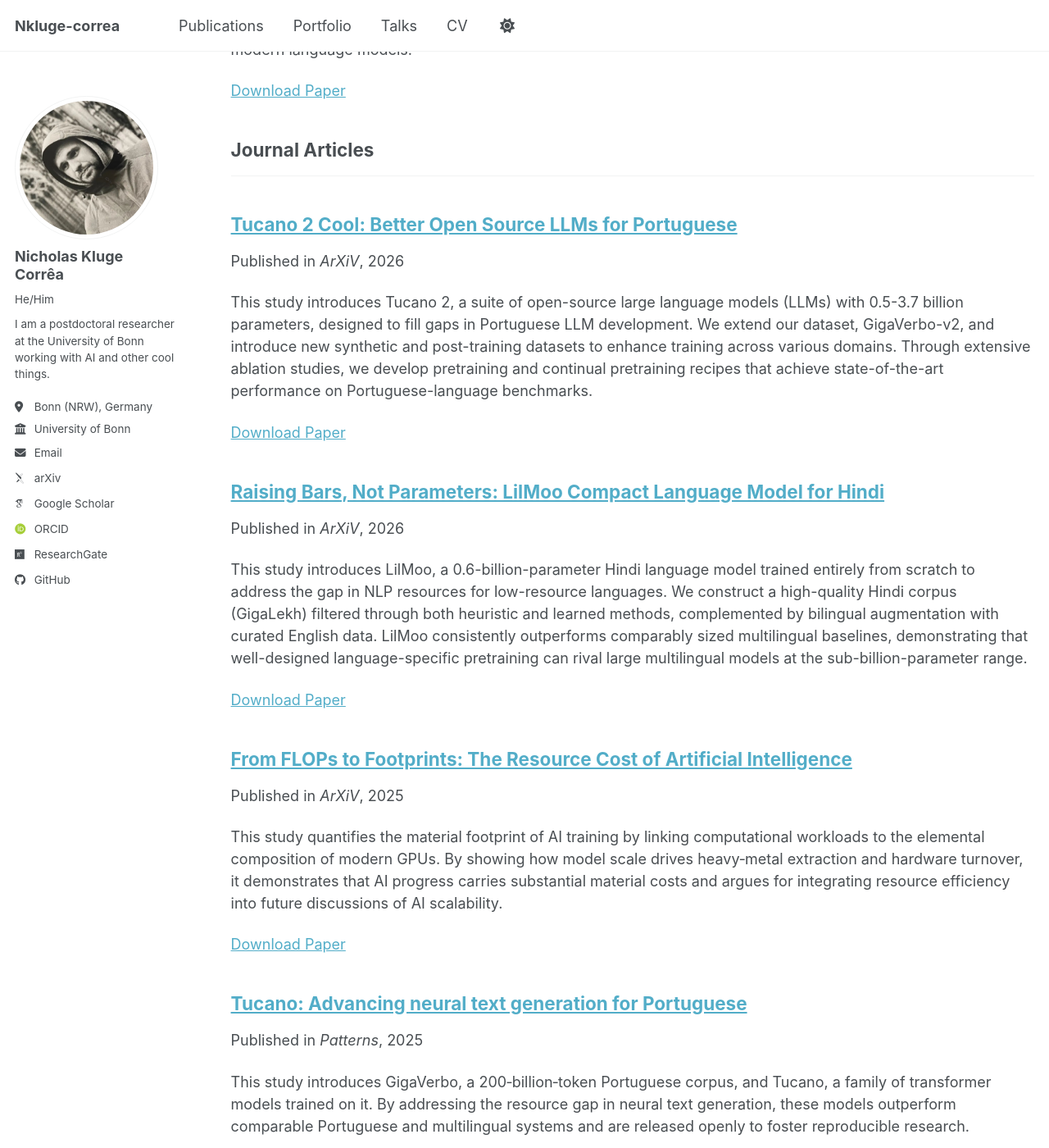
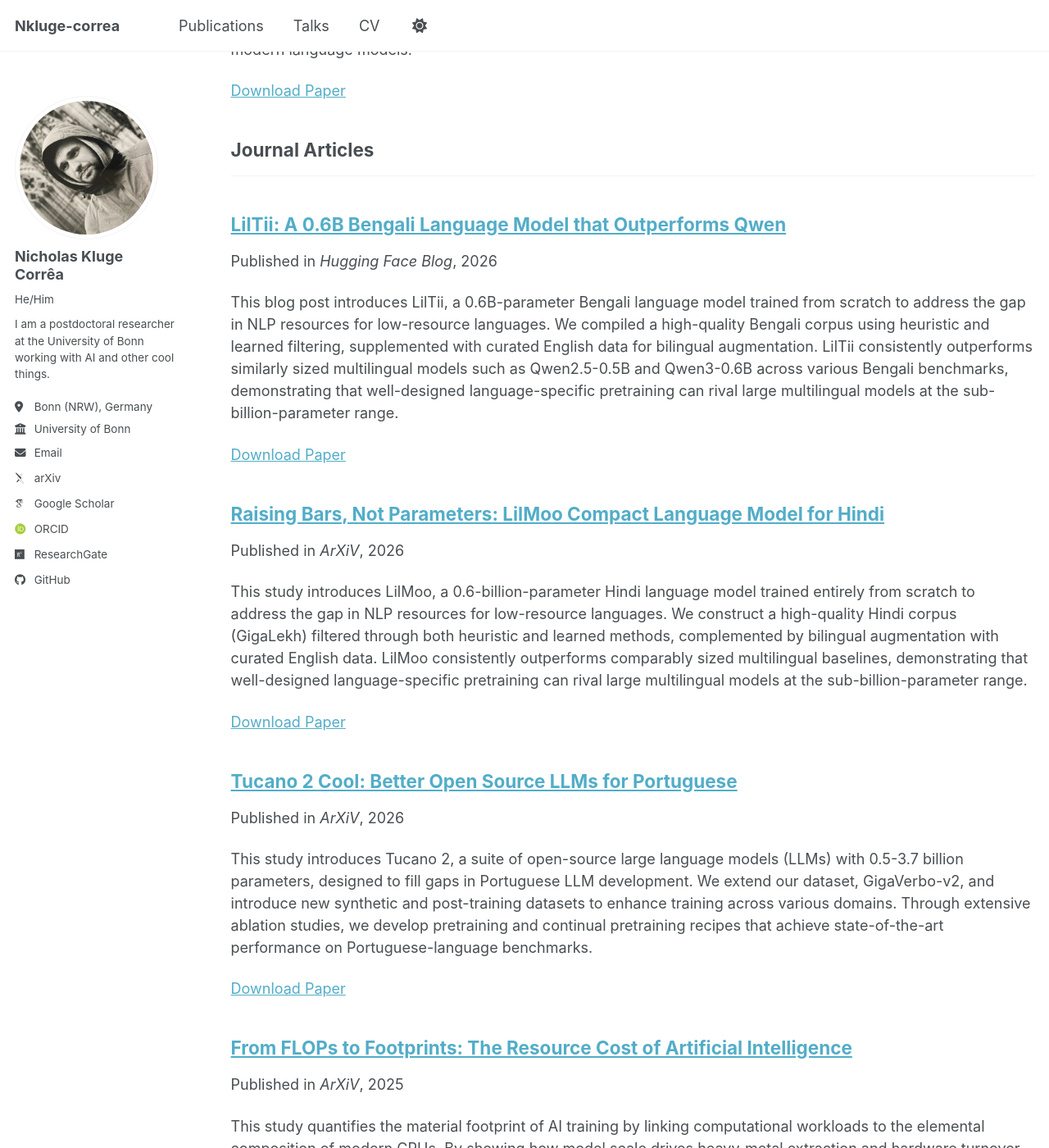
Before and after one commit to Nkluge-correa/Nkluge-correa.github.io, a Jekyll site: the page built from _pages/publications.html, in a window 1280 px wide and 1400 px high, scrolled down 434 px. Shown: the whole window at 82% size. Built offline with Jekyll 4.4.1, drawn with Linux system fonts in a browser that asks for light colours; some web fonts are replaced; a script bundle is joined from its source files by our own code; library files that are not in the unit come from our copies.

Commit message:
added liltii

````diff
--- a/_config.yml
+++ b/_config.yml
@@ -280,7 +280,7 @@
     values:
       layout: single
       author_profile: true
-      share: false
+      share: true
       comment: true
   # _talks
   - scope:
--- a/_data/navigation.yml
+++ b/_data/navigation.yml
@@ -11,8 +11,8 @@
   - title: "Publications"
     url: /publications/
 
-  - title: "Portfolio"
-    url: /portfolio/
+  #- title: "Portfolio"
+  #  url: /portfolio/
 
   - title: "Talks"
     url: /talks/
--- /dev/null
+++ b/_publications/2026-03-03-liltii-bengali-language-model-that-outperforms-qwen.md
@@ -0,0 +1,25 @@
+---
+title: "LilTii: A 0.6B Bengali Language Model that Outperforms Qwen"
+collection: publications
+category: manuscripts
+permalink: /publication/2026-03-03-liltii-bengali-language-model-that-outperforms-qwen
+excerpt: 'This blog post introduces LilTii, a 0.6B-parameter Bengali language model trained from scratch to address the gap in NLP resources for low-resource languages. We compiled a high-quality Bengali corpus using heuristic and learned filtering, supplemented with curated English data for bilingual augmentation. LilTii consistently outperforms similarly sized multilingual models such as Qwen2.5-0.5B and Qwen3-0.6B across various Bengali benchmarks, demonstrating that well-designed language-specific pretraining can rival large multilingual models at the sub-billion-parameter range.'
+date: 2026-03-03
+venue: 'Hugging Face Blog'
+paperurl: "https://huggingface.co/blog/Polygl0t/liltii"
+---
+
+**Abstract**
+
+Big multilingual foundation models pretty much run the show in NLP right now — but that dominance has also made language inequality worse. Low-resource languages often get the short end of the stick. In this work, we introduce LilTii, a 0.6B-parameter Bengali language model trained completely from scratch to help close that gap. Unlike earlier Bengali models that simply continue training from large, opaque multilingual models, LilTii is built through a fully transparent, reproducible pipeline. It's specifically designed to work well even in limited-compute environments. To make this happen, we compiled a high-quality Bengali corpus using both heuristic and learned filtering (LLM-as-a-judge). We supplemented it with carefully curated English data for bilingual augmentation. Using this dataset, we experiment with different training recipes for small-scale Bengali models. Across a wide range of Bengali benchmarks, LilTii consistently outperforms similarly sized multilingual models such as Qwen2.5-0.5B and Qwen3-0.6B. The takeaway? Maybe there is still room for pre-training in the small-scale/low-resource language scene.
+
+**BibTeX**
+
+```bibtex
+@misc{fatimah2026liltii,
+  title={{LilTii: A 0.6B Bengali Language Model that Outperforms Qwen}},
+  author={Shiza Fatimah and Aniket Sen and Sophia Falk and Florian Mai and Lucie Flek and Nicholas Kluge Corr{\^e}a},
+  year={2026},
+  howpublished={\url{https://hf.co/blog/Polygl0t/liltii}}
+}
+```
````
Also changed, not shown: _publications/2026-03-02-tucano-cool-better-open-source-llms-for-portuguese.md (renamed from _publications/2026-03-03-tucano-cool-better-open-source-llms-for-portuguese.md).
